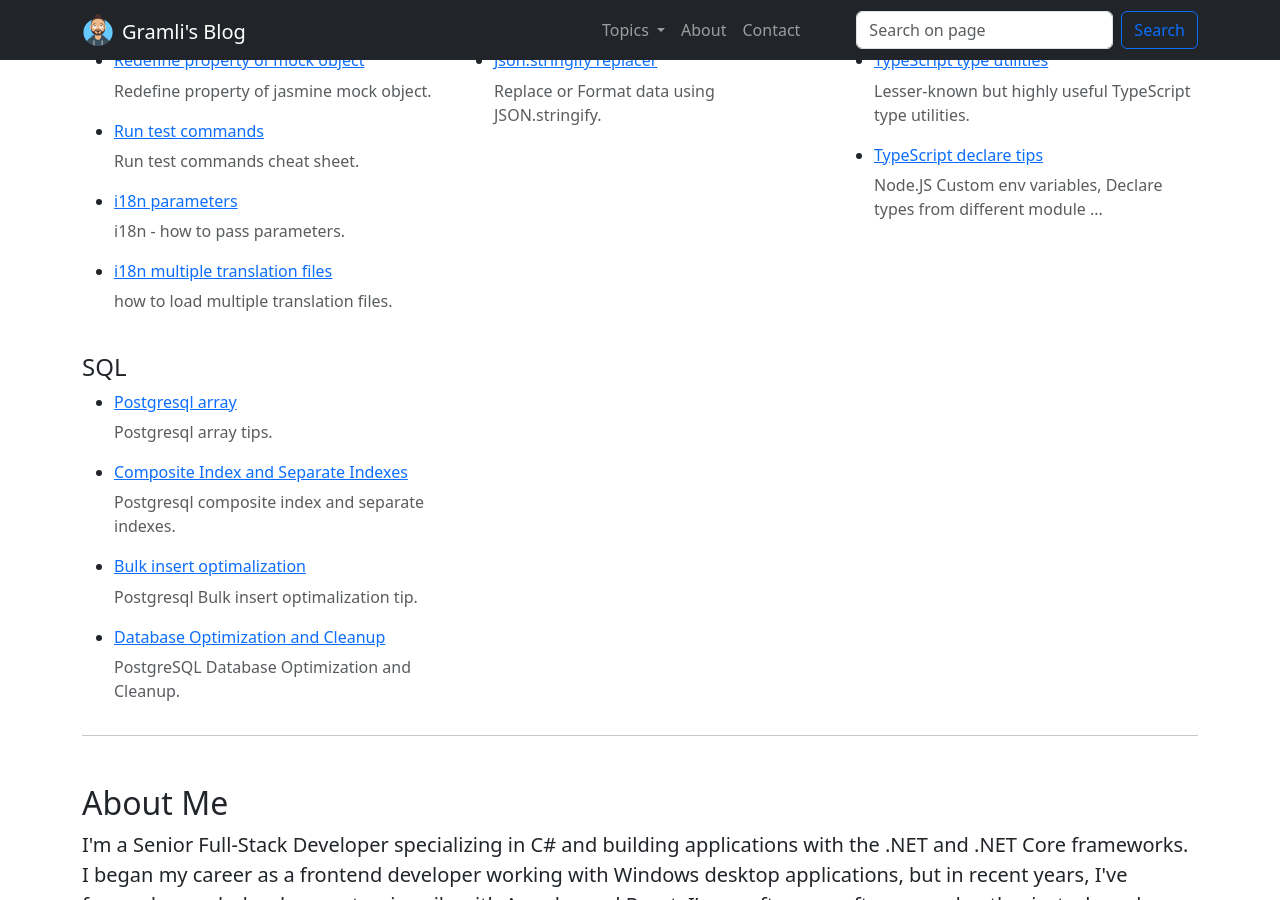
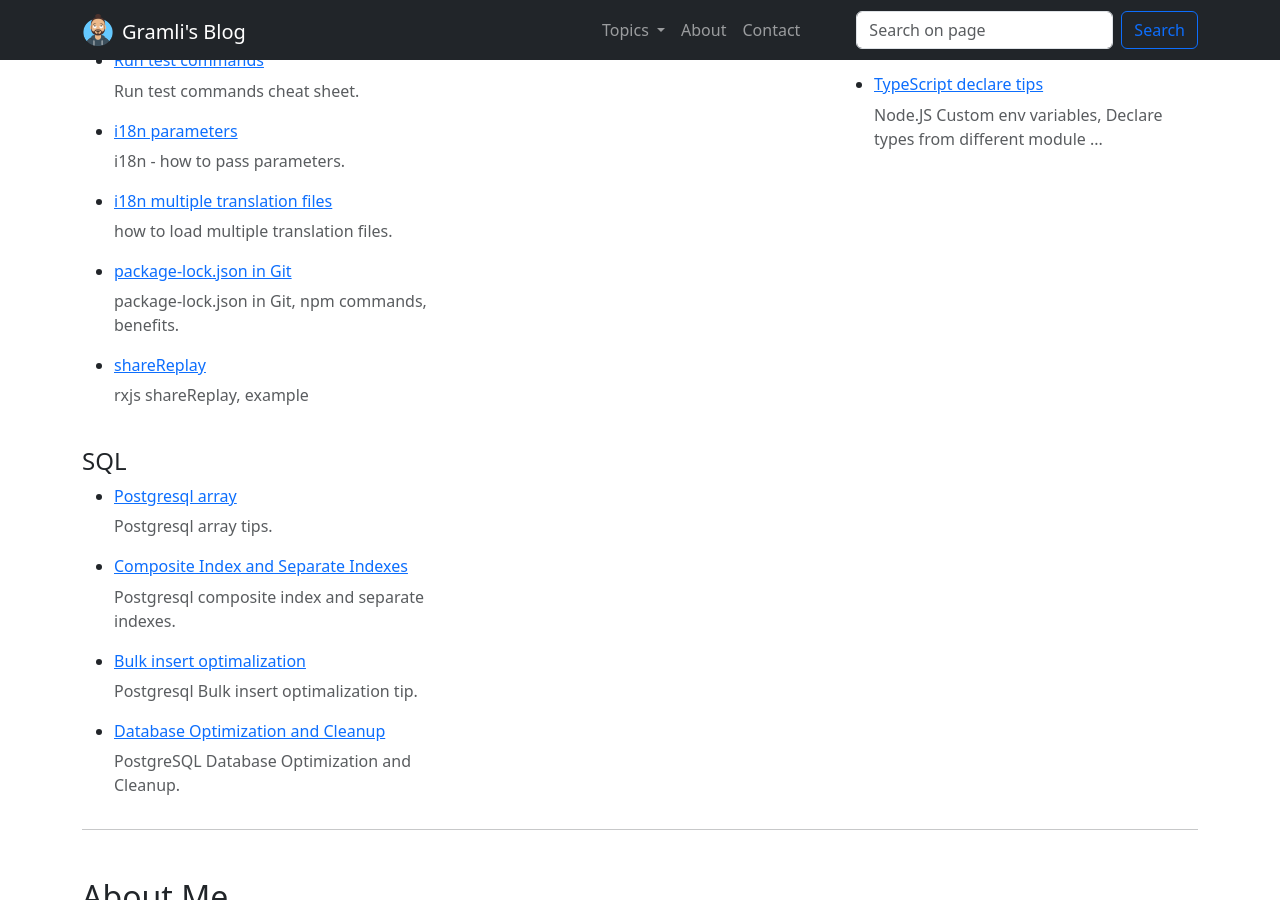
Before and after one commit to Gramli/gramli.github.io, a Jekyll site: the page index.html, which Jekyll copies as it is, in a window 1280 px wide and 900 px high, scrolled down 1853 px. Built offline with Jekyll 4.4.1, drawn with Linux system fonts in a browser that asks for light colours; some of the changed text lies outside the part shown.

Commit message:
- finish angular posts - fix caching

```diff
--- a/index.html
+++ b/index.html
@@ -132,10 +132,10 @@
                 <h6><a href="https://gramli.github.io/posts/code/aspnet/configure-class-programically" class="link-primary">ASP.NET Configure programically</a></h6>
                 <p class="text-muted">How to set options in ASP.NET programically.</p>
               </li>
-              <li>
+              <!--<li>
                 <h6><a href="https://gramli.github.io/posts/code/aspnet/problem-details" class="link-primary">Problem details</a></h6>
                 <p class="text-muted">Problem details object in ASP.NET.</p>
-              </li>
+              </li>-->
               <li>
                 <h6><a href="https://gramli.github.io/posts/code/aspnet/output-caching-with-authorization" class="link-primary">Output Caching</a></h6>
                 <p class="text-muted">Output caching in ASP.NET, Custom Output Caching Policy for authorization header, Minimal API</p>
@@ -290,6 +290,14 @@
                 <h6><a href="https://gramli.github.io/posts/code/angular/i18n-multiple-files-same-language" class="link-primary">i18n multiple translation files</a></h6>
                 <p class="text-muted">how to load multiple translation files.</p>
               </li>
+              <li>
+                <h6><a href="https://gramli.github.io/posts/code/angular/package-lock-json-in-git" class="link-primary">package-lock.json in Git</a></h6>
+                <p class="text-muted">package-lock.json in Git, npm commands, benefits.</p>
+              </li>
+              <li>
+                <h6><a href="https://gramli.github.io/posts/code/angular/caching-sharereplay" class="link-primary">shareReplay</a></h6>
+                <p class="text-muted">rxjs shareReplay, example</p>
+              </li>
             </ul>
           </div>
           <div class="col-sm-auto col-md-auto col-lg-4">
```
Also changed, not shown: posts/code/angular/caching-sharereplay.md (+13 -10 lines), posts/code/angular/package-lock-json-in-git.md (+5 -4 lines), posts/code/aspnet/response-vs-output-caching.md (+1 -1 lines).
